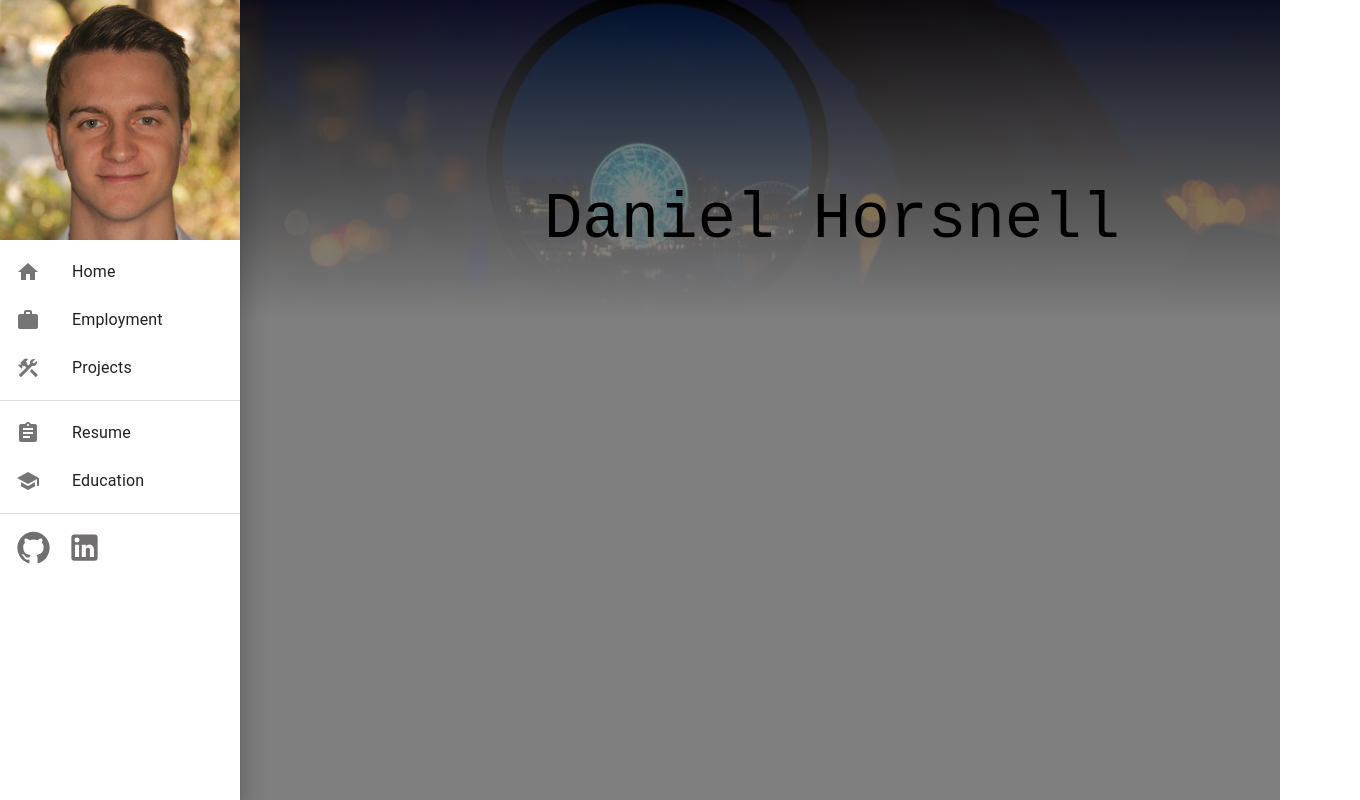
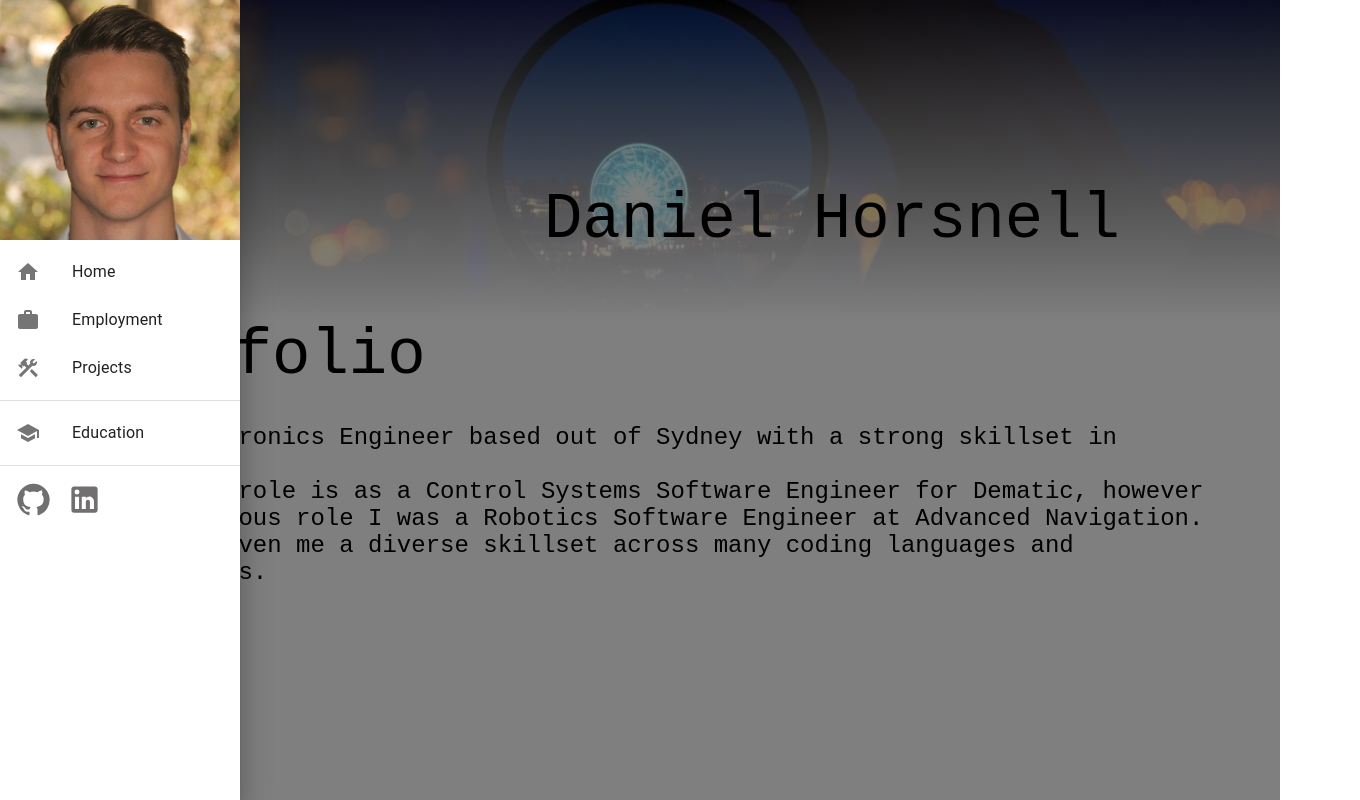
Before and after one commit to Daniel-Horsnell/portfolio-website, a React (Create React App) app in the folder project/: page / in a window 1280 px wide. Both pictures are taken after a click on the button 32 px from the left and 34 px from the top of the page. Shown: the whole page, 1360 px wide, since content can reach past the window. Built offline with nearby package versions, Linux system fonts and the light colour scheme.

Commit message:
Added some more content.

```diff
--- a/project/src/components/home.tsx
+++ b/project/src/components/home.tsx
@@ -1,12 +1,16 @@
 import React from 'react';
 import PhotoAnimator from '../shared/photoAnimator';
 import { Button } from '@mui/material';
-import { Text } from '../shared/styledComponents';
+import { Heading1, Heading2, Text } from '../shared/styledComponents';
 
 function Home() {
   return (
     <div style={{ position: 'relative' , width: '100%'}}>
       <PhotoAnimator photoUrl={'Background.jpeg'} headingText='Daniel Horsnell' isVideo={false}/>
+      <Heading2>Portfolio</Heading2>
+      <Text style={{ marginTop: '2rem'}}>I am Mechatronics Engineer based out of Sydney with a strong skillset in coding.</Text>
+      <Text>My current role is as a Control Systems Software Engineer for Dematic, however in my previous role I was a Robotics Software Engineer at Advanced Navigation.
+        This has given me a diverse skillset across many coding languages and technologies.</Text>
     </div>
   );
 };
--- a/project/src/components/projects.tsx
+++ b/project/src/components/projects.tsx
@@ -1,12 +1,13 @@
 import React, { useState } from 'react';
 import Tabs from '@mui/material/Tabs';
 import Tab from '@mui/material/Tab';
-import { makeStyles } from '@mui/material';
+import { Divider, makeStyles } from '@mui/material';
 import PhotoAnimator from '../shared/photoAnimator';
 import Thesis from './projects/Thesis';
 import DigitalTwin from './projects/DigitalTwin';
 import RobotArtist from './projects/RobotArtist';
 import SumoBots from './projects/SumoBots';
+import GitHubIcon from '@mui/icons-material/GitHub';
 
 const projectsList = [['Thesis', '/thesisVideo.mp4'], ['Digital Twin', '/digitalTwin.mp4'], ['Robot Artist', '/robotArtistVideo.mp4'], ['SumoBots', '/sumoBots.mp4']]
 
@@ -20,12 +21,20 @@ function Projects() {
   return (
     <div style={{display: 'flex', overflowX: 'hidden'}}>
       <div style={{borderRight: '1px solid lightgrey', height: '100%', width: '10vw'}}>
-        <Tabs variant='fullWidth' orientation='vertical' value={value} onChange={handleChange} sx={{ borderTop: 1, borderColor: 'divider' }} style={{position: 'absolute', top: '4rem', left: 0, width: '10vw'}}>
-          {projectsList.map((val, index) => (
-            <Tab value={index} label={val[0]} />
-          ))}
-        </Tabs>
+        <div>
+          <Tabs variant='fullWidth' orientation='vertical' value={value} onChange={handleChange} sx={{ borderTop: 1, borderColor: 'divider' }} style={{position: 'absolute', top: '4rem', left: 0, width: '10vw'}}>
+            {projectsList.map((val, index) => (
+              <Tab value={index} label={val[0]} />
+            ))}
+            <Divider />
+            <a href={'https://github.com/Daniel-Horsnell/portfolio-website'}>
+              <Tab style={{width: '-webkit-fill-available'}} value={4} label='Source Code of This Website'/>
+            </a>
+          </Tabs>
+        </div>
+        <div>
 
+        </div>
       </div>
       <div style={{width: '90vw', overflowX: 'hidden'}}>
         <PhotoAnimator photoUrl={projectsList[value][1]} headingText={projectsList[value][0]} isVideo={true}/>
--- a/project/src/components/projects/SumoBots.tsx
+++ b/project/src/components/projects/SumoBots.tsx
@@ -14,9 +14,10 @@ function SumoBots() {
         </div>
         <div style={{ marginBottom: '5rem', left: '6rem', marginTop: '2rem' }}>
           <Text>SumoBots is competition in which teams create robots to push another teams robot out of a circular arena.</Text>
-          <Text>My team of four and I entered the UNSW tournament and won second place. To create our Sumobot we used arduino,</Text>
-          <Text>IR snesors and and ultrasonic sensor to control the robot, detect the arena edge and detect the other robot. </Text>
-          <Text>Our design consisted of a 3D printed chassis with an outer shell of sheet-metal that formed a wedge shape.</Text>
+          <Text>My team of four and I entered the UNSW tournament and won second place. To create our Sumobot we used </Text>
+          <Text>arduino, IR snesors and and ultrasonic sensor to control the robot, detect the arena edge and detect </Text>
+          <Text>the other robot. Our design consisted of a 3D printed chassis with an outer shell of sheet-metal that </Text>
+          <Text>formed a wedge shape.</Text>
         </div>
       </div>
     </div>
--- a/project/src/components/sidePanel.tsx
+++ b/project/src/components/sidePanel.tsx
@@ -44,7 +44,7 @@ const Photo = styled.img`
   height: auto;
 `;
 
-const icons = [HomeIcon, WorkIcon, ConstructionIcon, AssignmentIcon, SchoolIcon]
+const icons = [HomeIcon, WorkIcon, ConstructionIcon, SchoolIcon]
 
 interface SidePanelProps {
   page: string;
@@ -78,7 +78,7 @@ export default function SidePanel({page, open, onClose, onOpen, setPage}: SidePa
       </List>
       <Divider />
       <List>
-        {['Resume', 'Education'].map((text, index) => (
+        {['Education'].map((text, index) => (
           <ListItem key={text} disablePadding>
             <ListItemButton onClick={() => setPage(text)}>
               <ListItemIcon>
--- a/project/src/shared/styledComponents.ts
+++ b/project/src/shared/styledComponents.ts
@@ -101,7 +101,7 @@ const Text = styled.p`
   opacity: 0;
   margin: 0;
   left: 5rem;
-  width : auto;
+  width : 90vw;
 `;
 
 export {
```
Also changed, not shown: 1 other file (tests, documents, lock files or other folders).
